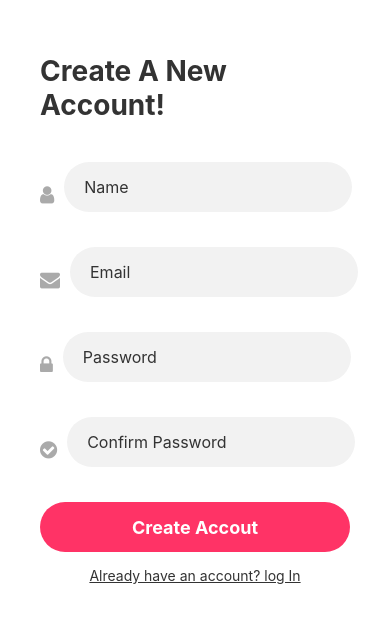
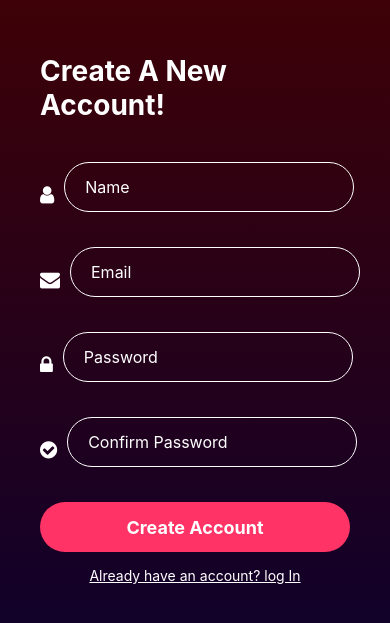
Before and after one commit to DawitSishu/EventPlanner, a React Native app: screen /Signup in a window 390 px wide. Shown: the part 103-726 px from the top of the page. Built offline with nearby package versions, Linux system fonts and the light colour scheme.

Commit message:
basic styles

```diff
--- a/App.js
+++ b/App.js
@@ -1,5 +1,4 @@
 import React from 'react';
-import { View, StyleSheet } from 'react-native';
 import { NavigationContainer } from '@react-navigation/native';
 import { createStackNavigator } from '@react-navigation/stack';
 import Login from './components/Login';
@@ -8,6 +7,10 @@ import CreateEvent from './components/CreateEvent';
 import MyEvents from './components/MyEvents';
 import UpdateEvent from './components/UpdateEvent';
 import {firebaseConfig} from './config/firebaseConfig';
+import DrawerButton from './components/DrawerButton';
+import DisplayItem from './components/DisplayItem'
+
+
 
 const Stack = createStackNavigator();
 
@@ -19,26 +22,45 @@ export default  function App  () {
         // screenOptions={{
         //   headerShown: false,
         // }}
-        screenOptions={{ headerMode: 'none' }}
+        // screenOptions={{ headerMode: 'none' }}
       >
+        <Stack.Group
+    screenOptions={{ headerMode: 'none' }}
+  >
           <Stack.Screen
             name="Login"
             component={Login}
             initialParams={{ firebaseConfig }}
             />
             <Stack.Screen
+              name="Signup"
+              component={SignUp}
+              initialParams={{ firebaseConfig }}
+            />
+            </Stack.Group>
+            <Stack.Group
+    // screenOptions={{ headerStyle: { backgroundColor: 'transparent' } }}
+  >
+            <Stack.Screen
             name="CreateEvent"
             component={CreateEvent}
+            options={({ navigation }) => ({
+              title: 'Home',
+              headerLeft: () =>{},
+              headerRight: () => (
+                <DrawerButton  />
+              ),
+            })}
             />
+            </Stack.Group>
             <Stack.Screen
             name="MyEvents"
             component={MyEvents}
             />
-          <Stack.Screen
-            name="Signup"
-            component={SignUp}
-            initialParams={{ firebaseConfig }}
-          />
+            <Stack.Screen
+              name="DisplayItem"
+              component={DisplayItem}
+            />
           <Stack.Screen
             name="UpdateEvent"
             component={UpdateEvent}
@@ -47,12 +69,3 @@ export default  function App  () {
     </NavigationContainer>
   );
 };
-
-const styles = StyleSheet.create({
-  container: {
-    flex: 1,
-    backgroundColor: '#fff',
-    alignItems: 'center',
-    justifyContent: 'center',
-  },
-});
--- a/components/CreateEvent.js
+++ b/components/CreateEvent.js
@@ -1,10 +1,16 @@
 import React, { useState } from 'react';
 import { collection, addDoc } from 'firebase/firestore';
-import { View, TextInput, Button, StyleSheet, Text, FlatList, ActivityIndicator } from 'react-native';
+import { View, TextInput, StyleSheet, Text, ActivityIndicator,Alert } from 'react-native';
 import { getFirestore } from 'firebase/firestore';
 import {app} from '../config/firebaseConfig';
 import { useNavigation } from '@react-navigation/native';
 import { DateTimePickerAndroid } from '@react-native-community/datetimepicker';
+import {  TouchableOpacity } from 'react-native';
+import Icon from 'react-native-vector-icons/FontAwesome';
+import { LinearGradient } from 'expo-linear-gradient';
+import { Ionicons } from '@expo/vector-icons';
+
+
 
 export default function App({route}) {
   const firestore = getFirestore(app);
@@ -21,11 +27,14 @@ export default function App({route}) {
 
 
 
+
+
   const onDateChange = (event, selectedDate) => {
     const currentDate = selectedDate.toLocaleString().split(',')[0];
     setEventDate(currentDate);
   };
   const onTimeChange = (event, selectedTime) => {
+    console.log(selectedTime)
     const currentTime = selectedTime.toLocaleString().split(',')[1];
     setEventTime(currentTime);
   };
@@ -53,8 +62,12 @@ export default function App({route}) {
   }
 
   const handleEventCreation = async () => {
-    setLoader(true);
+    if(!eventName || !eventDate || !eventTime || !eventLocation || !eventDescription){
+      Alert.alert('Error adding event:', 'Please make sure you added all the required fields and try again!!');
+      return;
+    }
     try {
+      setLoader(true);
       const docRef = await addDoc(collection(firestore, 'events'), {
         eventName,
         eventDate,
@@ -65,6 +78,7 @@ export default function App({route}) {
       });
       console.log(docRef.segments);
       console.log('Event added with ID:', docRef.id);
+      Alert.alert('Success', 'Event Added Successfully!!');
       setEventName('');
       setEventDate('');
       setEventTime('');
@@ -74,36 +88,53 @@ export default function App({route}) {
     } catch (error) {
       setLoader(false);
       //alert
-      console.error('Error adding event:', error);
+      Alert.alert('Error adding event:', error.message);
     }
 
   };
 
   return (
-    <View style={styles.container}>
-     {loader ? (
-            <ActivityIndicator size="large" color="blue" />
+
+     loader ? (
+              <View style={styles.container}>
+                <ActivityIndicator size="large" color="blue" />
+              </View>
             ) :  (
-              <>
-                <Text style={styles.title}>Welcome: {user.displayName}</Text>
-                  <Text style={styles.title}>Create Event</Text>
-                  <View style={styles.form}>
+              <View style={styles.container}>
+                <Text style={styles.Header}>Welcome: {user.displayName}</Text>
+                  <Text style={styles.title} >Create Event</Text>
+                  <View style={styles.inputContainer}>
+
                     <TextInput
                       style={styles.input}
                       placeholder="Event Name"
                       value={eventName}
                       onChangeText={setEventName}
                     />
-
-                          {/* managte to display the selected time and date */}
-                    <Button onPress={showDatepicker} title="Show date picker!" />
-                    <Button onPress={showTimepicker} title="Show time picker!" />
+                  </View>
+                        <View style={styles.dateInputContainer}>
+                        <Text style={styles.dateText}>{eventDate}</Text>
+                        <TouchableOpacity style={styles.dateInput}  onPress={showDatepicker} >
+                        <Icon name="calendar" size={24} color="gray" />
+                        </TouchableOpacity>
+                          </View>
+                          <View style={styles.dateInputContainer}>
+                        <Text style={styles.dateText}>{eventTime}</Text>
+                        <TouchableOpacity style={styles.dateInput}  onPress={showTimepicker} >
+                        <Icon name="clock-o" size={24} color="gray" />
+                        </TouchableOpacity>
+                          </View>
+                    {/* <Button onPress={showDatepicker} title="Show date picker!" />  */}
+                    {/* <Button onPress={showTimepicker} title="Show time picker!" /> */}
+                    <View style={styles.inputContainer}>
                     <TextInput
                       style={styles.input}
                       placeholder="Event Location"
                       value={eventLocation}
                       onChangeText={setEventLocation}
                     />
+                    </View>
+                    <View style={styles.inputContainer}>
                     <TextInput
                       style={styles.input}
                       placeholder="Event Description"
@@ -111,12 +142,16 @@ export default function App({route}) {
                       onChangeText={setEventDescription}
                       multiline
                     />
-                    <Button title="Create Event" onPress={handleEventCreation} />
-                    <Button title="Show My Events" onPress={showMyEvents} />
+                    </View>
+                    <TouchableOpacity style={{...styles.button,backgroundColor: '#63954a'}} onPress={handleEventCreation} >
+                <Text style={styles.buttonText}>Create Event</Text>
+              </TouchableOpacity>
+              <TouchableOpacity style={{...styles.button,backgroundColor: '#4b5a6b'}} onPress={showMyEvents} >
+                <Text style={styles.buttonText}>Show My Events</Text>
+              </TouchableOpacity>
                   </View>
-      </>)
-      }
-    </View>
+      )
+
   );
 };
 
@@ -126,30 +161,67 @@ const styles = StyleSheet.create({
     flex: 1,
     justifyContent: 'center',
     alignItems: 'center',
-    padding: 20,
+    paddingHorizontal: 40,
+    width:'100%',
   },
-  title: {
-    fontSize: 24,
+  Header: {
+    fontSize: 40,
     fontWeight: 'bold',
-    marginBottom: 20,
+    marginBottom:50,
   },
-  form: {
+  title:{
+    fontSize: 28,
+    fontWeight: 'bold',
+    marginBottom: 30,
+  },
+  inputContainer: {
     width: '100%',
-    maxWidth: 400,
+    flexDirection: 'row',
+    alignItems: 'center',
   },
   input: {
-    height: 40,
+    flex: 1,
+    height: 50,
+    borderRadius: 15,
+    backgroundColor: 'transparent',
     borderWidth: 1,
     borderColor: 'gray',
-    marginBottom: 10,
-    paddingHorizontal: 10,
+    marginBottom: 15,
+    paddingHorizontal: 20,
+    fontSize: 16,
+    color: 'gray',
+  },
+  dateInputContainer:{
+    width: '100%',
+    height: 50,
+    borderRadius: 15,
+    flexDirection: 'row',
+    alignItems: 'center',
+    backgroundColor: 'transparent',
+    borderWidth: 1,
+    borderColor: 'gray',
+    marginBottom: 15,
   },
   dateInput: {
-    width: 200,
-    height: 40,
-    borderWidth: 1,
-    borderColor: '#ccc',
-    borderRadius: 8,
-    paddingHorizontal: 10,
+    flex:0.2
+  },
+  dateText:{
+    margin:10,
+    flex:1,
+    fontSize: 20,
+    color: 'gray',
+  },
+  button: {
+    width: '100%',
+    height: 50,
+    borderRadius: 25,
+    justifyContent: 'center',
+    alignItems: 'center',
+    marginBottom: 15,
+  },
+  buttonText: {
+    color: '#fff',
+    fontSize: 18,
+    fontWeight: 'bold',
   },
 });
--- /dev/null
+++ b/components/DisplayItem.js
@@ -0,0 +1,73 @@
+import React, { useEffect, useState } from 'react';
+import { View, Text, FlatList,StyleSheet,TouchableOpacity,Alert,ActivityIndicator,ImageBackground } from 'react-native';
+import {Image } from 'react-native';
+import bg from '../Assets/bg.jpg';
+
+
+
+export default function DisplayItem  ({route}) {
+    const event = route.params;
+    console.log(event);
+    return (
+        <View>
+            <View style={styles.image}>
+            <ImageBackground source={bg} style={{height:'100%'}} >
+                <Text style={styles.text}>{event.eventName}</Text>
+            </ImageBackground>
+            </View>
+            <View style={styles.container}>
+                <View>
+                    <Text >Date: {event.eventDate}</Text>
+                    <Text >Time: {event.eventTime}</Text>
+                </View>
+                <View>
+                    <Text style={styles.eventDetails}>Location: {event.eventLocation}</Text>
+                </View>
+                <View>
+                    <Text style={styles.eventDetails}>Description: {event.eventDescription}</Text>
+                </View>
+            </View>
+        </View>
+    )
+}
+
+const styles = StyleSheet.create({
+     image :{
+        // flex:1,
+        width: '100%',
+        height: '60%',
+     },
+      text: {
+        marginTop:'55%',
+        color: 'white',
+        fontSize: 30,
+        fontWeight:'bold'
+      },
+      container: {
+        marginTop: 20,
+        flex: 1,
+        justifyContent: 'center',
+        alignItems: 'center',
+        // paddingHorizontal: 15,
+        width:'100%',
+      },
+      date:{
+        height: 50,
+        borderRadius: 15,
+        flexDirection: 'row',
+        alignItems: 'center',
+        backgroundColor: 'transparent',
+        borderWidth: 1,
+        borderColor: 'gray',
+        marginBottom: 15,
+      },
+      eventDetails: {
+        backgroundColor: '#f9f9f9',
+    //   borderRadius: 8,
+      padding: 16,
+      // marginBottom: 16,
+    //   marginTop: 16,
+      width:'100%'
+        // marginBottom: 8,
+      },
+});
--- /dev/null
+++ b/components/DrawerButton.js
@@ -0,0 +1,36 @@
+import { useNavigation } from '@react-navigation/native';
+import Icon from 'react-native-vector-icons/FontAwesome';
+import { Text,TouchableOpacity,Alert} from 'react-native';
+
+
+
+const DrawerButton = () => {
+    const navigation = useNavigation();
+    const handlelogOut = () =>{
+      Alert.alert(
+        'Confirm Log Out',
+        'Are you sure you want to Log Out?',
+        [
+          {
+            text: 'Cancel',
+            style: 'cancel',
+          },
+          {
+            text: 'Log-Out',
+            style: 'destructive',
+            onPress: () => navigation.navigate('Login')
+          },
+        ],
+        { cancelable: true }
+      );
+    }
+
+    return (
+            <TouchableOpacity style ={{marginRight:12}} onPress={handlelogOut}>
+              <Icon name="sign-out" size={30} color="red" />
+              <Text style={{color:'red',fontSize :17,fontWeight:'bold'}}>Log Out</Text>
+            </TouchableOpacity>
+          )
+}
+
+export default DrawerButton;
--- a/components/Login.js
+++ b/components/Login.js
@@ -3,6 +3,8 @@ import { View, TextInput, Button, ActivityIndicator,StyleSheet,Alert } from 'rea
 import { useNavigation } from '@react-navigation/native';
 import {  TouchableOpacity, Text } from 'react-native';
 import Icon from 'react-native-vector-icons/FontAwesome';
+import { LinearGradient } from 'expo-linear-gradient';
+
 
 const LoginScreen = ({ route }) => {
   const { firebaseConfig } = route.params;
@@ -18,6 +20,10 @@ const LoginScreen = ({ route }) => {
 
 
   const handleEmailLogin = async () => {
+    if(!email || !password){
+      Alert.alert('Log-In Error', 'ALl Fields Are Mandatory!!');
+      return
+    }
     try {
       setLoading(true);
       const response = await fetch(
@@ -60,6 +66,10 @@ const LoginScreen = ({ route }) => {
                   <ActivityIndicator size="large" color="blue" />
               </View>
            )  : (
+            <LinearGradient
+                colors = {['#450101','#090130']}
+                       style={styles.gradient}
+                        >
               <View style={styles.container}>
               <Text style={styles.title}>Welcome Back!</Text>
               <View style={styles.inputContainer}>
@@ -90,6 +100,7 @@ const LoginScreen = ({ route }) => {
                 <Text style={styles.signupText}>Don't have an account? Sign up</Text>
               </TouchableOpacity>
             </View>
+            </LinearGradient>
            )
 
   );
@@ -100,14 +111,20 @@ const styles = StyleSheet.create({
     flex: 1,
     justifyContent: 'center',
     alignItems: 'center',
-    backgroundColor: '#fff',
     paddingHorizontal: 40,
+    width:'100%',
+  },
+  gradient: {
+    flex: 1,
+    width: '100%',
+    justifyContent: 'center',
+    alignItems: 'center',
   },
   title: {
     fontSize: 28,
     fontWeight: 'bold',
     marginBottom: 40,
-    color: '#333',
+    color: 'white',
   },
   inputContainer: {
     width: '100%',
@@ -117,17 +134,21 @@ const styles = StyleSheet.create({
   },
   icon: {
     marginRight: 10,
+    color:'white'
   },
   input: {
     flex: 1,
     height: 50,
     borderRadius: 25,
-    backgroundColor: '#f2f2f2',
+    backgroundColor: 'transparent',
+    borderWidth: 1,
+    borderColor: 'white',
     marginBottom: 15,
     paddingHorizontal: 20,
     fontSize: 16,
-    color: '#333',
+    color: 'white',
   },
+
   button: {
     width: '100%',
     height: 50,
@@ -143,7 +164,7 @@ const styles = StyleSheet.create({
     fontWeight: 'bold',
   },
   signupText: {
-    color: '#333',
+    color: 'white',
     fontSize: 14,
     textDecorationLine: 'underline',
   },
--- a/components/MyEvents.js
+++ b/components/MyEvents.js
@@ -7,44 +7,6 @@ import { useNavigation } from '@react-navigation/native';
 import { useIsFocused } from '@react-navigation/native';
 import UpdateEvent from './UpdateEvent';
 
-const styles = StyleSheet.create({
-
-    eventItem: {
-      backgroundColor: '#f9f9f9',
-      borderRadius: 8,
-      padding: 16,
-      marginBottom: 16,
-    },
-    eventName: {
-      fontSize: 18,
-      fontWeight: 'bold',
-      marginBottom: 8,
-    },
-    eventDetails: {
-      marginBottom: 8,
-    },
-    buttonContainer: {
-      flexDirection: 'row',
-      justifyContent: 'flex-end',
-    },
-    editButton: {
-      backgroundColor: '#2196F3',
-      borderRadius: 4,
-      paddingVertical: 8,
-      paddingHorizontal: 16,
-      marginRight: 8,
-    },
-    deleteButton: {
-      backgroundColor: '#FF0000',
-      borderRadius: 4,
-      paddingVertical: 8,
-      paddingHorizontal: 16,
-    },
-    buttonText: {
-      color: '#FFFFFF',
-      fontWeight: 'bold',
-    },
-  });
 
 const EventListScreen = ({route}) => {
     const firestore = getFirestore(app);
@@ -117,21 +79,6 @@ const EventListScreen = ({route}) => {
       // alert error
       console.error('Error retrieving document:', error);
     }
-    // try {
-    //   // Update the document fields using the 'updateDoc' method
-    //   await updateDoc(eventRef, {
-    //     eventName: 'Updated Event Name',
-    //     eventDate: '2023-06-15',
-    //     eventTime: '18:00',
-    //     eventLocation: 'muchasa n',
-    //     eventDescription: 'Updated Event Description',
-    //   });
-
-    //   console.log('Event updated successfully');
-    // fetchEventsFromFirestore();
-    // } catch (error) {
-    //   console.error('Error updating event:', error);
-    // }
   };
 
   const handleDeleteEvent = async (eventId) => {
@@ -147,27 +94,6 @@ const EventListScreen = ({route}) => {
       //alert error
       console.error('Error deleting event:', error);
     }
-  };
-
-
-  const renderEventItem = ({ item }) => {
-    return (
-          <View style={styles.eventItem} key={item.id}>
-            <Text style={styles.eventName}>{item.eventName}</Text>
-            <Text style={styles.eventDetails}>Date: {item.eventDate}</Text>
-            <Text style={styles.eventDetails}>Time: {item.eventTime}</Text>
-            <Text style={styles.eventDetails}>Location: {item.eventLocation}</Text>
-            <Text style={styles.eventDetails}>Description: {item.eventDescription}</Text>
-            <View style={styles.buttonContainer}>
-              <TouchableOpacity style={styles.editButton} onPress={() => handleEditEvent(item.id)}>
-                <Text style={styles.buttonText}>Edit</Text>
-              </TouchableOpacity>
-              <TouchableOpacity style={styles.deleteButton} onPress={() => confirmDeleteEvent(item.id)}>
-                <Text style={styles.buttonText}>Delete</Text>
-              </TouchableOpacity>
-            </View>
-          </View>
-    );
   };
 
   const confirmDeleteEvent = (eventId) => {
@@ -189,21 +115,95 @@ const EventListScreen = ({route}) => {
     );
   };
 
+  const displayIt  = (event) =>{
+    navigation.navigate('DisplayItem',event);
+  }
+
+  const renderEventItem = ({ item }) => {
+    return (
+      <TouchableOpacity onPress={()=>{displayIt(item)}}>
+      <View style={styles.container}>
+          <View style={styles.eventItem} key={item.id}>
+            <Text style={styles.eventName}>{item.eventName}</Text>
+            <Text style={styles.eventDetails}>Date: {item.eventDate}</Text>
+            <Text style={styles.eventDetails}>Time: {item.eventTime}</Text>
+            <Text style={styles.eventDetails}>Location: {item.eventLocation}</Text>
+            <Text style={styles.eventDetails}>Description: {item.eventDescription}</Text>
+            <View style={styles.buttonContainer}>
+              <TouchableOpacity style={styles.editButton} onPress={() => handleEditEvent(item.id)}>
+                <Text style={styles.buttonText}>Edit</Text>
+              </TouchableOpacity>
+              <TouchableOpacity style={styles.deleteButton} onPress={() => confirmDeleteEvent(item.id)}>
+                <Text style={styles.buttonText}>Delete</Text>
+              </TouchableOpacity>
+            </View>
+          </View>
+      </View>
+      </TouchableOpacity>
+    );
+  };
+
+
   return (
-    <View style={styles.container}>
-      {loader ? (
+   loader ? (
+         <View style={styles.container}>
             <ActivityIndicator size="large" color="blue" />
+          </View>
             ) :  (
             <FlatList
               data={events}
               renderItem={renderEventItem}
               keyExtractor={(item) => item.id}
             />
-            )}
-    </View>
+            )
   );
-
-
 };
 
+const styles = StyleSheet.create({
+  container: {
+    flex: 1,
+    justifyContent: 'center',
+    alignItems: 'center',
+    paddingHorizontal: 15,
+    width:'100%',
+  },
+    eventItem: {
+      backgroundColor: '#f9f9f9',
+      borderRadius: 8,
+      padding: 16,
+      // marginBottom: 16,
+      marginTop: 16,
+      width:'100%'
+    },
+    eventName: {
+      fontSize: 18,
+      fontWeight: 'bold',
+      marginBottom: 8,
+    },
+    eventDetails: {
+      marginBottom: 8,
+    },
+    buttonContainer: {
+      flexDirection: 'row',
+      justifyContent: 'flex-end',
+    },
+    editButton: {
+      backgroundColor: '#2196F3',
+      borderRadius: 4,
+      paddingVertical: 8,
+      paddingHorizontal: 16,
+      marginRight: 8,
+    },
+    deleteButton: {
+      backgroundColor: '#FF0000',
+      borderRadius: 4,
+      paddingVertical: 8,
+      paddingHorizontal: 16,
+    },
+    buttonText: {
+      color: '#FFFFFF',
+      fontWeight: 'bold',
+    },
+  });
+
 export default EventListScreen;
--- a/components/SignUp.js
+++ b/components/SignUp.js
@@ -3,6 +3,7 @@ import { View, TextInput, ActivityIndicator,StyleSheet, Alert } from 'react-nati
 import { useNavigation } from '@react-navigation/native';
 import Icon from 'react-native-vector-icons/FontAwesome';
 import {  TouchableOpacity, Text } from 'react-native';
+import { LinearGradient } from 'expo-linear-gradient';
 
 
 
@@ -15,11 +16,19 @@ const SignupScreen = ({ route }) => {
     const [displayName,setDisplayName] = useState('');
     const navigation = useNavigation();
 
+
+
+
+
     const goLogIn = () =>{
         navigation.navigate('Login');
     }
 
   const handleSignup = async () => {
+    if(!email || !password || !displayName || !confirmPassword){
+      Alert.alert('Sign-Up Error', 'ALl Fields Are Mandatory!!');
+      return
+    }
     try {
         setLoading(true);
         if (password !== confirmPassword) {
@@ -67,11 +76,17 @@ const SignupScreen = ({ route }) => {
                 <ActivityIndicator size="large" color="blue" />
               </View>
             )   : (
+
+                <LinearGradient
+                colors = {['#450101','#090130']}
+                       style={styles.gradient}
+                        >
               <View style={styles.container}>
                 <Text style={styles.title}>Create A New Account!</Text>
                 <View style={styles.inputContainer}>
                 <Icon name="user" size={20} color="#aaa" style={styles.icon} />
                      <TextInput
+                        placeholderTextColor="white"
                         placeholder="Name"
                         value={displayName}
                         onChangeText={setDisplayName}
@@ -82,6 +97,7 @@ const SignupScreen = ({ route }) => {
                 <Icon name="envelope" size={20} color="#aaa" style={styles.icon} />
                     <TextInput
                         placeholder="Email"
+                        placeholderTextColor="white"
                         value={email}
                         onChangeText={setEmail}
                         style={styles.input}
@@ -90,6 +106,7 @@ const SignupScreen = ({ route }) => {
                 <View style={styles.inputContainer}>
                 <Icon name="lock" size={20} color="#aaa" style={styles.icon} />
                     <TextInput
+                        placeholderTextColor="white"
                         placeholder="Password"
                         value={password}
                         onChangeText={setPassword}
@@ -102,20 +119,22 @@ const SignupScreen = ({ route }) => {
                     <TextInput
                         style={styles.input}
                         secureTextEntry
+                        placeholderTextColor="white"
                         placeholder="Confirm Password"
+                        underlineColorAndroid="transparent"
                         value={confirmPassword}
                         onChangeText={setConfirmPassword}
                       />
               </View>
               <TouchableOpacity style={styles.button} onPress={handleSignup} >
-                <Text style={styles.buttonText}>Create Accout</Text>
+                <Text style={styles.buttonText}>Create Account</Text>
               </TouchableOpacity>
               <TouchableOpacity onPress={goLogIn}>
                 <Text style={styles.signupText}>Already have an account? log In</Text>
               </TouchableOpacity>
-            {/* <Button title="Sign-Up" onPress={handleSignup} /> */}
-            {/* <Button title="Log-In" onPress={goLogIn} /> */}
+
             </View>
+            </LinearGradient>
             )
 
   );
@@ -126,14 +145,20 @@ const styles = StyleSheet.create({
     flex: 1,
     justifyContent: 'center',
     alignItems: 'center',
-    backgroundColor: '#fff',
     paddingHorizontal: 40,
+    width:'100%'
+  },
+  gradient: {
+    flex: 1,
+    width: '100%',
+    justifyContent: 'center',
+    alignItems: 'center',
   },
   title: {
     fontSize: 28,
     fontWeight: 'bold',
     marginBottom: 40,
-    color: '#333',
+    color: 'white',
   },
   inputContainer: {
     width: '100%',
@@ -143,17 +168,21 @@ const styles = StyleSheet.create({
   },
   icon: {
     marginRight: 10,
+    color:'white'
   },
   input: {
     flex: 1,
     height: 50,
     borderRadius: 25,
-    backgroundColor: '#f2f2f2',
+    backgroundColor: 'transparent',
+    borderWidth: 1,
+    borderColor: 'white',
     marginBottom: 15,
     paddingHorizontal: 20,
     fontSize: 16,
-    color: '#333',
+    color: 'white',
   },
+
   button: {
     width: '100%',
     height: 50,
@@ -169,7 +198,7 @@ const styles = StyleSheet.create({
     fontWeight: 'bold',
   },
   signupText: {
-    color: '#333',
+    color: 'white',
     fontSize: 14,
     textDecorationLine: 'underline',
   },
```
Also changed, not shown: Assets/bg.jpg (added).
